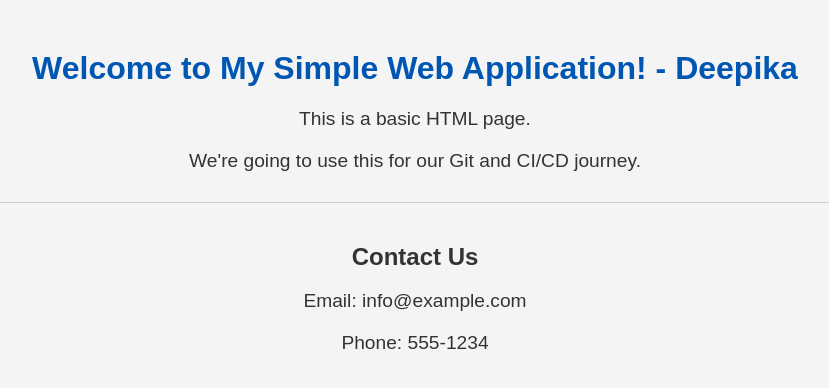
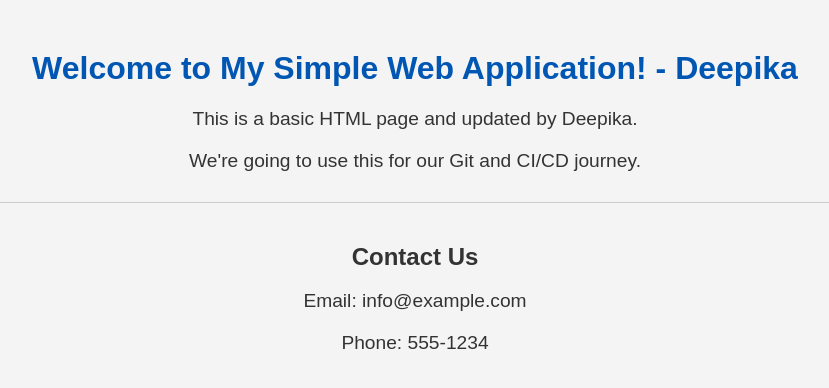
Before and after one commit to deecheru/simple_website, a plain HTML site: page index.html in a window 1280 px wide. Shown: the whole page, without its empty margins (225-1054 px from the left). Drawn offline with Linux system fonts and the light colour scheme.

Commit message:
updated content-2

```diff
--- a/index.html
+++ b/index.html
@@ -27,7 +27,7 @@
 </head>
 <body>
     <h1>Welcome to My Simple Web Application! - Deepika</h1>
-    <p>This is a basic HTML page.</p>
+    <p>This is a basic HTML page and updated by Deepika.</p>
     <p>We're going to use this for our Git and CI/CD journey.</p>
 
     <div class="contact-info">
```
